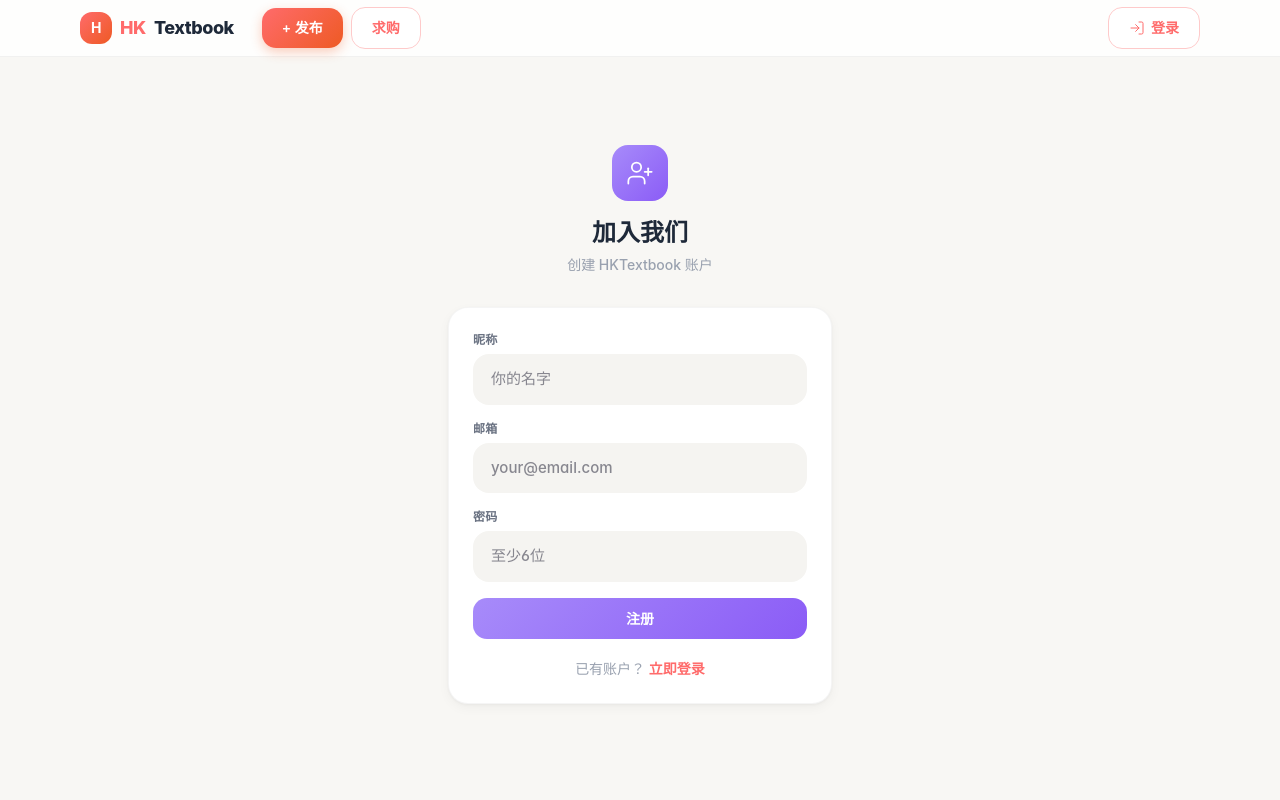
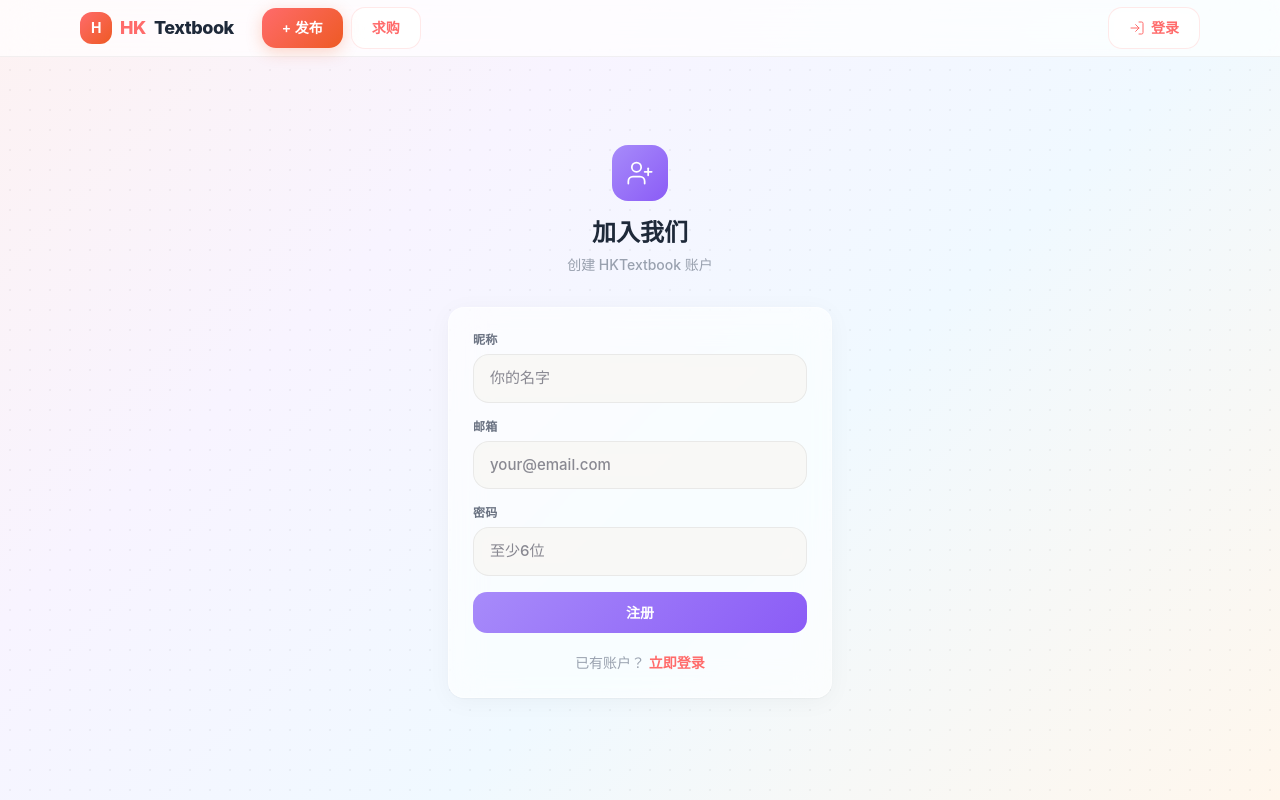
Before and after one commit to cjeionclc-design/hk-textbook-marketplace, a React app in the folder frontend/: page /register in a window 1280 px wide. Built offline with nearby package versions, Linux system fonts and the light colour scheme; the HTML template or start-up script is replaced by a standard one.

Commit message:
style: glassmorphism — frosted glass, translucent, backdrop blur

```diff
--- a/frontend/src/components/Layout.jsx
+++ b/frontend/src/components/Layout.jsx
@@ -3,7 +3,7 @@ import Navbar from './Navbar';
 
 export default function Layout() {
   return (
-    <div className="min-h-screen" style={{background:'#f8f7f4'}}>
+    <div className="min-h-screen bg-dots">
       <Navbar />
       <main className="max-w-6xl mx-auto px-3 sm:px-4 py-4 sm:py-6">
         <div className="animate-[fadeIn_0.4s_ease-out]">
--- a/frontend/src/components/PriceComparison.jsx
+++ b/frontend/src/components/PriceComparison.jsx
@@ -3,7 +3,8 @@ export default function PriceComparison({ originalPrice, price }) {
   const pct = originalPrice > 0 ? Math.round((diff / originalPrice) * 100) : 0;
 
   return (
-    <div className="rounded-2xl p-4 sm:p-5 flex flex-wrap items-center gap-3 sm:gap-5" style={{background:'linear-gradient(135deg,#fef2f2,#fff7ed)'}}>
+    <div className="rounded-2xl p-4 sm:p-5 flex flex-wrap items-center gap-3 sm:gap-5"
+      style={{background:'rgba(255,255,255,0.5)', backdropFilter:'blur(8px)', border:'1px solid rgba(255,255,255,0.6)'}}>
       <div className="text-center">
         <div className="text-xs text-gray-400 font-bold mb-1">原价</div>
         <div className="text-xl font-bold text-gray-300 line-through">HK${originalPrice}</div>
@@ -13,7 +14,7 @@ export default function PriceComparison({ originalPrice, price }) {
         <div className="text-xs text-gray-400 font-bold mb-1">现价</div>
         <div className="text-2xl sm:text-3xl font-extrabold" style={{color:'#ff6b6b'}}>HK${price}</div>
       </div>
-      <div className="sm:ml-auto bg-white rounded-xl px-4 py-2.5 shadow-sm border border-orange-100">
+      <div className="sm:ml-auto glass px-4 py-2.5 !rounded-xl">
         <div className="text-sm font-extrabold" style={{color:'#ff6b6b'}}>悭 HK${diff}</div>
         <div className="text-xs text-gray-400 font-bold">-{pct}%</div>
       </div>
--- a/frontend/src/components/SearchBar.jsx
+++ b/frontend/src/components/SearchBar.jsx
@@ -13,7 +13,7 @@ export default function SearchBar() {
         <SearchIcon className="absolute left-4 top-1/2 -translate-y-1/2 w-5 h-5 text-gray-300" />
         <input type="text" value={query} onChange={e => setQuery(e.target.value)}
           placeholder="搜索书名、科目..."
-          className="input-field w-full !pl-11 !py-3.5 !text-base !rounded-2xl !bg-white !border !border-gray-100 focus:!border-red-300 focus:!shadow-[0_0_0_4px_rgba(255,107,107,0.08)]" />
+          className="glass-input w-full !pl-11 !py-3.5 !text-base !rounded-2xl !bg-white/70 !backdrop-blur-xl" />
       </div>
     </form>
   );
--- a/frontend/src/components/TextbookCard.jsx
+++ b/frontend/src/components/TextbookCard.jsx
@@ -10,8 +10,7 @@ export default function TextbookCard({ listing }) {
   const accent = ACCENTS[listing.id % ACCENTS.length];
 
   return (
-    <Link to={`/listings/${listing.id}`}
-      className="card overflow-hidden group flex flex-col">
+    <Link to={`/listings/${listing.id}`} className="glass overflow-hidden group flex flex-col">
       {listing.cover_image ? (
         <div className="aspect-[4/3] bg-gray-50 overflow-hidden">
           <img src={listing.cover_image} alt="" className="w-full h-full object-cover group-hover:scale-105 transition-transform duration-300" />
@@ -34,7 +33,7 @@ export default function TextbookCard({ listing }) {
           <span className="text-xs text-gray-300 line-through">HK${listing.textbook_original_price}</span>
           {discount > 0 && <span className="text-[11px] font-bold text-white px-1.5 py-0.5 rounded-md shrink-0" style={{background:accent}}>-{discount}%</span>}
         </div>
-        <div className="flex items-center gap-2 mt-3 pt-3 border-t border-gray-50">
+        <div className="flex items-center gap-2 mt-3 pt-3 border-t border-gray-100/50">
           <div className="w-6 h-6 rounded-full flex items-center justify-center text-[10px] font-bold text-white" style={{background:accent}}>
             {listing.seller_nickname?.[0]?.toUpperCase()}
           </div>
--- a/frontend/src/index.css
+++ b/frontend/src/index.css
@@ -2,25 +2,33 @@
 
 @keyframes slideUp { from { opacity:0; transform:translateY(12px); } to { opacity:1; transform:translateY(0); } }
 @keyframes fadeIn { from { opacity:0; } to { opacity:1; } }
-@keyframes float { 0%,100% { transform:translateY(0); } 50% { transform:translateY(-4px); } }
 
 html { scroll-behavior: smooth; }
-body { -webkit-tap-highlight-color: transparent; background: #f8f7f4; font-feature-settings: 'cv02','cv03','cv04','cv11'; }
+body {
+  -webkit-tap-highlight-color: transparent;
+  background: linear-gradient(135deg, #fdf2f2 0%, #f8f4ff 30%, #f0f9ff 60%, #fff7ed 100%);
+  background-attachment: fixed;
+  min-height: 100vh;
+}
 input, select, textarea, button { font-family: inherit; }
 input:focus, select:focus, textarea:focus { outline: none; }
 
-.card {
-  background: #fff;
+.glass {
+  background: rgba(255,255,255,0.65);
+  backdrop-filter: blur(16px) saturate(180%);
+  -webkit-backdrop-filter: blur(16px) saturate(180%);
+  border: 1px solid rgba(255,255,255,0.5);
   border-radius: 1.25rem;
-  box-shadow: 0 1px 3px rgba(0,0,0,0.04), 0 4px 12px rgba(0,0,0,0.04);
-  border: 1px solid rgba(0,0,0,0.04);
+  box-shadow: 0 4px 24px rgba(0,0,0,0.04), 0 1px 2px rgba(0,0,0,0.04);
   transition: all 0.2s ease;
 }
-.card:hover { box-shadow: 0 1px 3px rgba(0,0,0,0.06), 0 8px 24px rgba(0,0,0,0.06); transform: translateY(-1px); }
+.glass:hover { box-shadow: 0 8px 32px rgba(0,0,0,0.06), 0 1px 2px rgba(0,0,0,0.04); transform: translateY(-1px); }
 
-.input-field {
-  background: #f5f4f1;
-  border: 2px solid transparent;
+.glass-input {
+  background: rgba(245,243,240,0.6);
+  backdrop-filter: blur(8px);
+  -webkit-backdrop-filter: blur(8px);
+  border: 1.5px solid rgba(0,0,0,0.06);
   border-radius: 1rem;
   padding: 0.75rem 1rem;
   font-size: 0.9375rem;
@@ -28,31 +36,35 @@ input:focus, select:focus, textarea:focus { outline: none; }
   color: #1a1a2e;
   transition: all 0.2s ease;
 }
-.input-field:focus { background: #fff; border-color: #ff6b6b; box-shadow: 0 0 0 4px rgba(255,107,107,0.1); }
+.glass-input:focus {
+  background: rgba(255,255,255,0.85);
+  border-color: rgba(255,107,107,0.4);
+  box-shadow: 0 0 0 4px rgba(255,107,107,0.06);
+}
 
 .btn {
   display: inline-flex; align-items: center; gap: 0.375rem;
   padding: 0.625rem 1.25rem;
   border-radius: 0.875rem;
   font-weight: 600; font-size: 0.875rem;
-  transition: all 0.15s ease;
-  cursor: pointer;
+  transition: all 0.15s ease; cursor: pointer;
 }
 .btn:active { transform: scale(0.97); }
 
 .btn-primary {
   background: linear-gradient(135deg, #ff6b6b, #ee5a24);
   color: #fff;
-  box-shadow: 0 4px 12px rgba(238,90,36,0.3);
+  box-shadow: 0 4px 16px rgba(238,90,36,0.25);
 }
-.btn-primary:hover { box-shadow: 0 6px 16px rgba(238,90,36,0.4); }
+.btn-primary:hover { box-shadow: 0 6px 20px rgba(238,90,36,0.35); }
 
 .btn-ghost {
-  background: #fff;
+  background: rgba(255,255,255,0.6);
+  backdrop-filter: blur(8px);
   color: #ff6b6b;
-  border: 1.5px solid #fecaca;
+  border: 1px solid rgba(255,107,107,0.15);
 }
-.btn-ghost:hover { background: #fff5f5; border-color: #ff6b6b; }
+.btn-ghost:hover { background: rgba(255,255,255,0.85); border-color: rgba(255,107,107,0.3); }
 
 .tag {
   display: inline-flex; align-items: center;
@@ -62,8 +74,13 @@ input:focus, select:focus, textarea:focus { outline: none; }
 }
 
 .nav-blur {
-  background: rgba(255,255,255,0.82);
-  backdrop-filter: blur(16px) saturate(180%);
-  -webkit-backdrop-filter: blur(16px) saturate(180%);
+  background: rgba(255,255,255,0.72);
+  backdrop-filter: blur(20px) saturate(180%);
+  -webkit-backdrop-filter: blur(20px) saturate(180%);
   border-bottom: 1px solid rgba(0,0,0,0.05);
 }
+
+.bg-dots {
+  background-image: radial-gradient(circle, rgba(0,0,0,0.04) 1px, transparent 1px);
+  background-size: 20px 20px;
+}
--- a/frontend/src/pages/RegisterPage.jsx
+++ b/frontend/src/pages/RegisterPage.jsx
@@ -2,7 +2,7 @@ import { useState } from 'react';
 import { Link, useNavigate } from 'react-router-dom';
 import useAuth from '../hooks/useAuth';
 import { useToast } from '../components/Toast';
-import { UserIcon, MailIcon, LockIcon, RegisterIcon } from '../components/Icon';
+import { RegisterIcon } from '../components/Icon';
 
 export default function RegisterPage() {
   const [nickname, setNickname] = useState('');
@@ -28,23 +28,23 @@ export default function RegisterPage() {
         <h1 className="text-2xl font-extrabold text-gray-800">加入我们</h1>
         <p className="text-gray-400 mt-1.5 text-sm font-medium">创建 HKTextbook 账户</p>
       </div>
-      <div className="card p-6">
+      <div className="glass p-6 !rounded-2xl">
         {error && <div className="bg-red-50 text-red-500 p-3 rounded-xl mb-4 text-sm font-semibold">{error}</div>}
         <form onSubmit={handleSubmit} className="space-y-4">
           <div>
             <label className="block text-xs font-bold text-gray-500 uppercase tracking-wide mb-1.5">昵称</label>
             <input type="text" placeholder="你的名字" value={nickname} onChange={e => setNickname(e.target.value)}
-              className="input-field w-full" required />
+              className="glass-input w-full" required />
           </div>
           <div>
             <label className="block text-xs font-bold text-gray-500 uppercase tracking-wide mb-1.5">邮箱</label>
             <input type="email" placeholder="your@email.com" value={email} onChange={e => setEmail(e.target.value)}
-              className="input-field w-full" required />
+              className="glass-input w-full" required />
           </div>
           <div>
             <label className="block text-xs font-bold text-gray-500 uppercase tracking-wide mb-1.5">密码</label>
             <input type="password" placeholder="至少6位" value={password} onChange={e => setPassword(e.target.value)}
-              className="input-field w-full" required />
+              className="glass-input w-full" required />
           </div>
           <button type="submit" className="btn w-full justify-center py-3 text-base text-white" style={{background:'linear-gradient(135deg,#a78bfa,#8b5cf6)'}}>注册</button>
         </form>
```
Also changed, not shown: frontend/src/components/FilterSidebar.jsx (+6 -6 lines), frontend/src/components/Skeleton.jsx (+15 -15 lines), frontend/src/pages/HomePage.jsx (+7 -6 lines), frontend/src/pages/LoginPage.jsx (+4 -4 lines).
